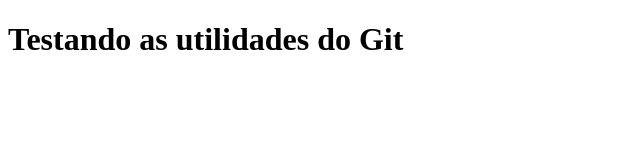
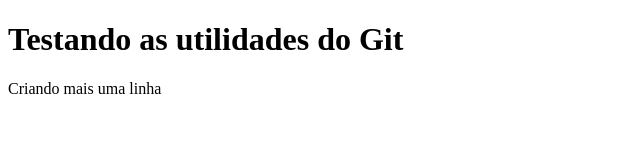
Before and after one commit to fabinho1992/Aula-sobre-Git-e-GitHub-alura, a plain HTML site: page index.html in a window 1280 px wide. Shown: the whole page, without its empty margins (0-640 px from the left). Drawn offline with Linux system fonts and the light colour scheme.

Commit message:
Primeira alteração através do Vs Code na nuvem

```diff
--- a/index.html
+++ b/index.html
@@ -8,6 +8,7 @@
 <body>
 
     <h1>Testando as utilidades do Git</h1>
+    <p> Criando mais uma linha</p>
 
 </body>
 </html>
```
